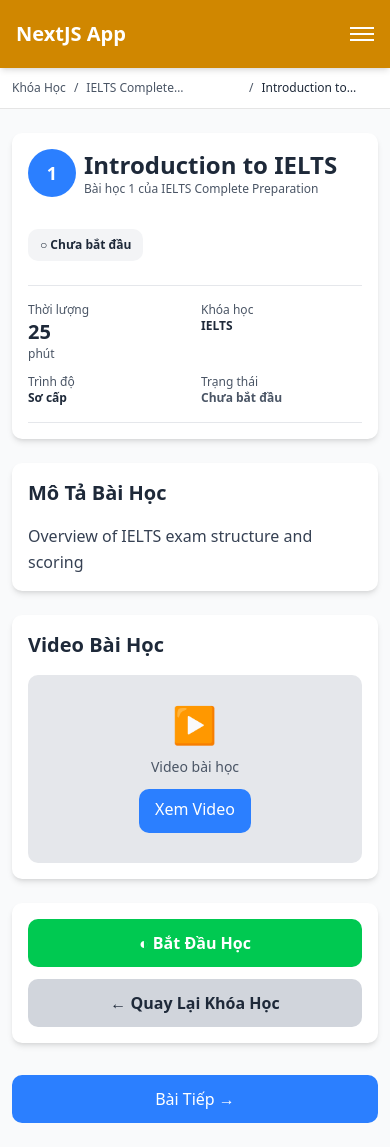
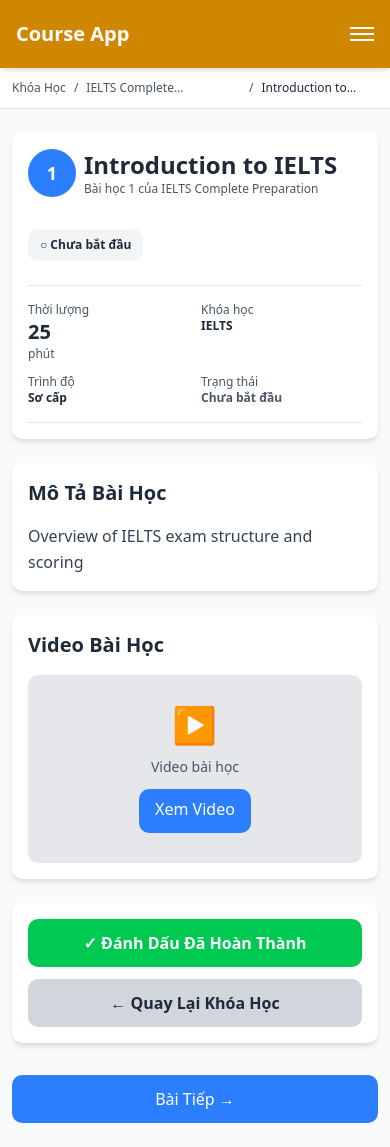
Before and after one commit to khaichet/Course_Sys, a Next.js app: page /courses/1/lessons/1-1 in a window 390 px wide. Built offline with nearby package versions, Linux system fonts and the light colour scheme.

Commit message:
feat: update Navbar branding and clean up unused code

```diff
--- a/components/LessonDetailClient.tsx
+++ b/components/LessonDetailClient.tsx
@@ -5,7 +5,6 @@
 import { useRouter } from "next/navigation";
 import { Course, Lesson } from "@/lib/types";
 import { updateLessonStatus, getLessonStatus } from "@/lib/progressService";
-import { motion } from "framer-motion";
 
 interface LessonDetailClientProps {
   course: Course;
@@ -25,7 +24,6 @@
   const [isMarking, setIsMarking] = useState(false);
 
   useEffect(() => {
-    // Load saved status from localStorage
     const savedStatus = getLessonStatus(courseId, lesson.id);
     setStatus(savedStatus);
   }, [courseId, lesson.id]);
@@ -33,24 +31,11 @@
   const handleMarkAsCompleted = () => {
     setIsMarking(true);
     try {
-      // Toggle between in-progress and completed
-      if (status === "not-started") {
-        // First click: mark as in-progress
-        updateLessonStatus(courseId, lesson.id, "in-progress");
-        setStatus("in-progress");
-      } else if (status === "in-progress") {
-        // Second click: mark as completed
       updateLessonStatus(courseId, lesson.id, "completed");
       setStatus("completed");
-      } else {
-        // If already completed, reset to not-started
-        updateLessonStatus(courseId, lesson.id, "not-started");
-        setStatus("not-started");
-      }
-      // Dispatch event to refresh course progress
       window.dispatchEvent(new Event("progressUpdated"));
     } catch (error) {
-      console.error("Error updating lesson status:", error);
+      console.error("Error marking lesson as completed:", error);
     } finally {
       setIsMarking(false);
     }
@@ -114,14 +99,10 @@
               className={`px-3 sm:px-4 py-2 rounded-lg text-xs sm:text-sm font-semibold whitespace-nowrap flex-shrink-0 ${
                 status === "completed"
                   ? "bg-green-100 text-green-800"
-                  : status === "in-progress"
-                  ? "bg-blue-100 text-blue-800"
                   : "bg-gray-100 text-gray-800"
               }`}
             >
-              {status === "completed" && "✓ Hoàn thành"}
-              {status === "in-progress" && "◐ Đang học"}
-              {status === "not-started" && "○ Chưa bắt đầu"}
+              {status === "completed" ? "✓ Hoàn thành" : "○ Chưa bắt đầu"}
             </div>
           </div>
 
@@ -149,16 +130,10 @@
               <p className="text-gray-600 text-xs sm:text-sm">Trạng thái</p>
               <p
                 className={`font-semibold text-xs sm:text-sm ${
-                  status === "completed"
-                    ? "text-green-600"
-                    : status === "in-progress"
-                    ? "text-blue-600"
-                    : "text-gray-600"
+                  status === "completed" ? "text-green-600" : "text-gray-600"
                 }`}
               >
-                {status === "completed" && "Hoàn thành"}
-                {status === "in-progress" && "Đang học"}
-                {status === "not-started" && "Chưa bắt đầu"}
+                {status === "completed" ? "Hoàn thành" : "Chưa bắt đầu"}
               </p>
             </div>
           </div>
@@ -199,37 +174,30 @@
 
         <div className="bg-white rounded-lg shadow-md p-4 sm:p-8 mb-6">
           <div className="flex flex-col gap-3 sm:gap-4">
-            <motion.button
+            {status !== "completed" && (
+              <button
                 onClick={handleMarkAsCompleted}
-              whileHover={{ scale: 0.98 }}
-              whileTap={{ scale: 0.95 }}
-              className={`w-full text-white px-4 sm:px-6 py-3 sm:py-4 rounded-lg font-bold text-base sm:text-lg transition min-h-[44px] sm:min-h-[48px] flex items-center justify-center gap-2 ${
-                status === "completed"
-                  ? "bg-gray-400 cursor-not-allowed"
-                  : status === "in-progress"
-                  ? "bg-yellow-500 hover:bg-yellow-600"
-                  : "bg-green-500 hover:bg-green-600"
-              }`}
-              disabled={isMarking || status === "completed"}
+                disabled={isMarking}
+                className="w-full bg-green-500 hover:bg-green-600 disabled:bg-gray-400 disabled:cursor-not-allowed text-white px-4 sm:px-6 py-3 sm:py-4 rounded-lg font-bold text-base sm:text-lg transition min-h-[44px] sm:min-h-[48px] flex items-center justify-center gap-2"
               >
                 {isMarking ? (
                   <>
-                  <motion.div
-                    animate={{ rotate: 360 }}
-                    transition={{ duration: 1, repeat: Infinity }}
-                    className="w-4 h-4 border-2 border-white border-t-transparent rounded-full"
-                  ></motion.div>
+                    <div className="w-4 h-4 border-2 border-white border-t-transparent rounded-full animate-spin"></div>
                     <span>Đang cập nhật...</span>
                   </>
-              ) : status === "completed" ? (
-                "✓ Đã Hoàn Thành"
-              ) : status === "in-progress" ? (
-                "✓ Đánh Dấu Hoàn Thành"
                 ) : (
-                "◐ Bắt Đầu Học"
+                  "✓ Đánh Dấu Đã Hoàn Thành"
                 )}
-            </motion.button>
-
+              </button>
+            )}
+            {status === "completed" && (
+              <button
+                className="w-full bg-gray-400 cursor-not-allowed text-white px-4 sm:px-6 py-3 sm:py-4 rounded-lg font-bold text-base sm:text-lg min-h-[44px] sm:min-h-[48px] flex items-center justify-center"
+                disabled
+              >
+                ✓ Đã Hoàn Thành
+              </button>
+            )}
             <Link
               href={`/courses/${courseId}`}
               className="w-full bg-gray-300 hover:bg-gray-400 text-gray-800 px-4 sm:px-6 py-3 sm:py-4 rounded-lg font-bold text-base sm:text-lg transition text-center min-h-[44px] sm:min-h-[48px] flex items-center justify-center"
--- a/components/Navbar.tsx
+++ b/components/Navbar.tsx
@@ -48,14 +48,12 @@
   return (
     <nav className="bg-yellow-600 text-white shadow-md sticky top-0 z-50">
       <div className="max-w-7xl mx-auto px-4 py-3 sm:py-4 flex justify-between items-center">
-        {/* Logo */}
         <div className="text-xl sm:text-2xl font-bold flex-shrink-0">
           <a href="/" className="hover:text-yellow-100 transition">
-            NextJS App
+            Course App
           </a>
         </div>
 
-        {/* Desktop Menu */}
         <div className="hidden md:flex items-center">
           {isAuthenticated ? (
             <div className="flex items-center gap-6">
@@ -87,7 +85,6 @@
           )}
         </div>
 
-        {/* Mobile Menu Button */}
         <button
           onClick={() => setIsMobileMenuOpen(!isMobileMenuOpen)}
           className="md:hidden flex flex-col gap-1 items-end justify-center min-h-[44px] min-w-[44px]"
@@ -111,7 +108,6 @@
         </button>
       </div>
 
-      {/* Mobile Menu */}
       {isMobileMenuOpen && (
         <div className="md:hidden bg-yellow-700 px-4 py-4 border-t border-yellow-500">
           {isAuthenticated ? (
```
Lines whose indentation alone changed are shown as unchanged.
